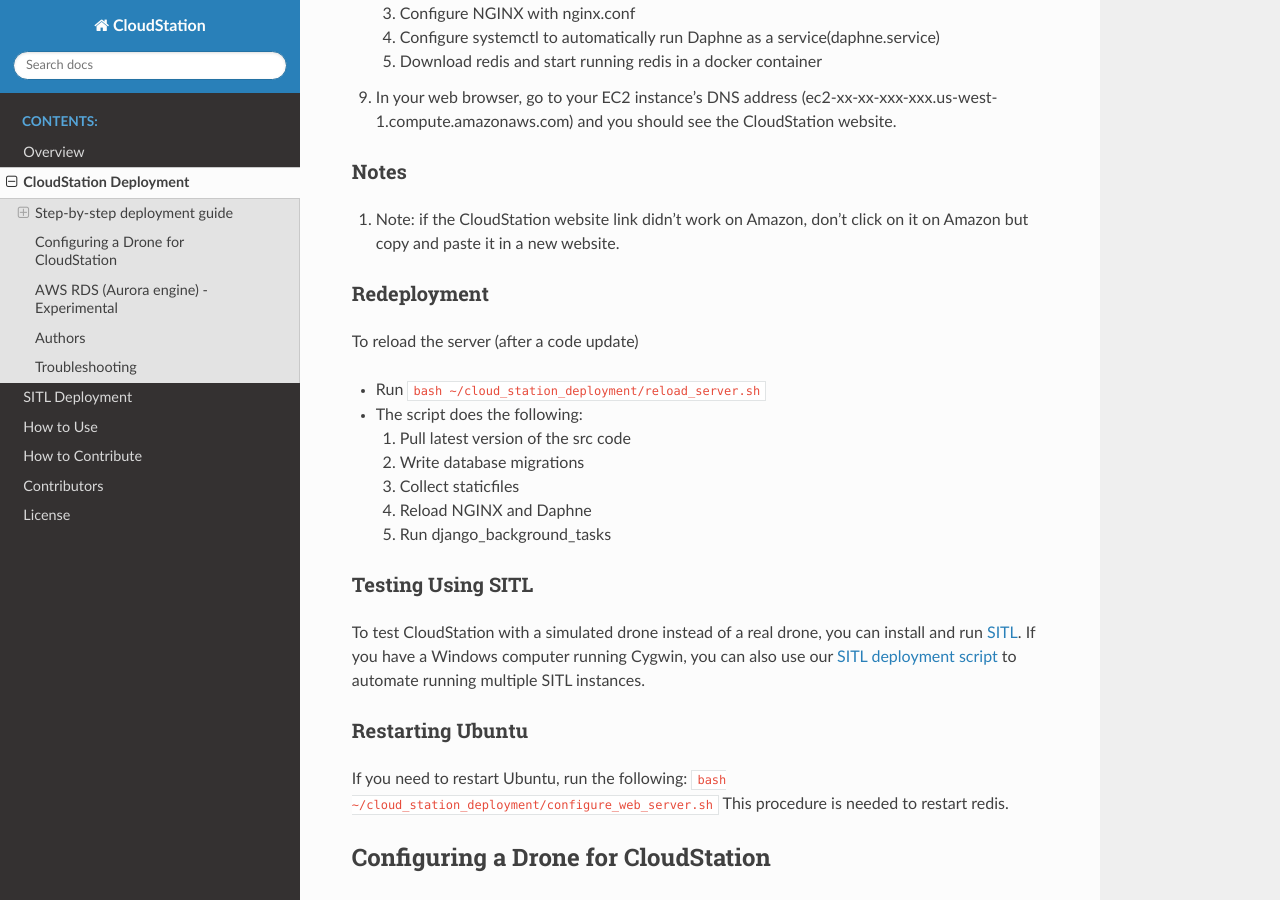
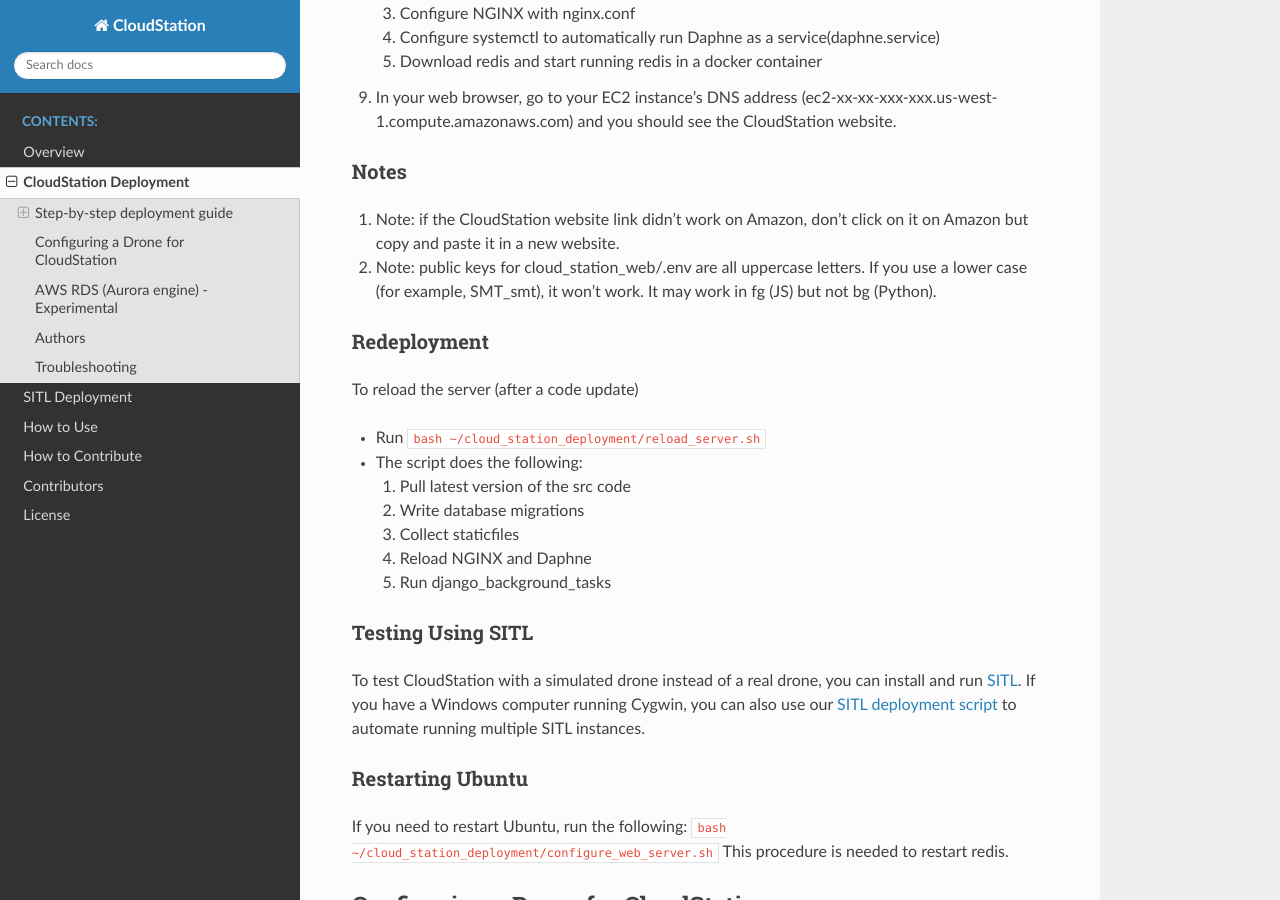
Before and after one commit to CloudStationTeam/docs, a Sphinx documentation site: the page built from source/deployment.md, in a window 1280 px wide and 900 px high, scrolled down 2145 px. Built offline with Sphinx 7.4.7 and the Read the Docs theme 2.0.0, drawn with Linux system fonts in a browser that asks for light colours.

Commit message:
Update deployment.md

```diff
--- a/source/deployment.md
+++ b/source/deployment.md
@@ -67,6 +67,7 @@
 
 #### Notes
 1. Note: if the CloudStation website link didn't work on Amazon, don't click on it on Amazon but copy and paste it in a new website.
+2. Note: public keys for cloud_station_web/.env are all uppercase letters. If you use a lower case (for example, SMT_smt), it won't work. It may work in fg (JS) but not bg (Python).
 
 
 
```
